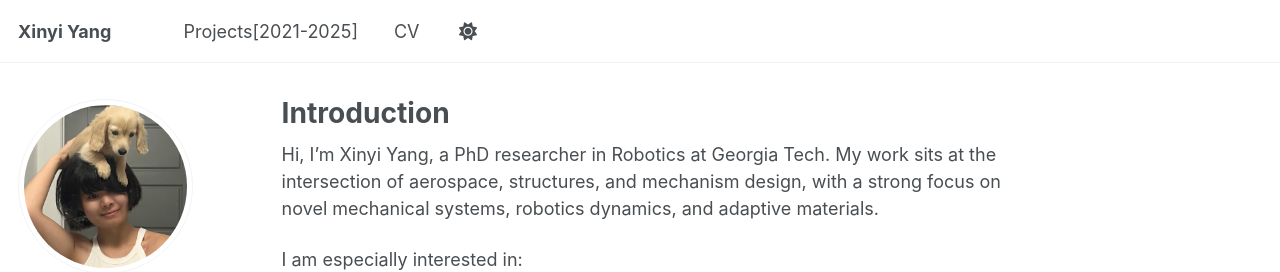
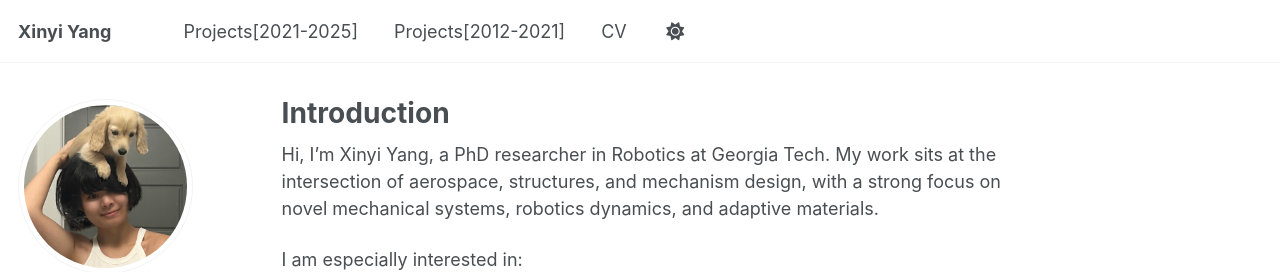
Before and after one commit to XinyiYang0/xinyiyang0.github.io, a Jekyll site: the page built from _pages/about.md, in a window 1280 px wide. Shown: the top 272 px of the page. Built offline with Jekyll 4.4.1, drawn with Linux system fonts in a browser that asks for light colours; some web fonts are replaced; a script that is not in the unit is left out.

Commit message:
Update navigation.yml

```diff
--- a/_data/navigation.yml
+++ b/_data/navigation.yml
@@ -20,8 +20,8 @@ main:
   - title: "Projects[2021-2025]"
     url: /portfolio/
 
-  #- title: "Blog Posts"
-  #  url: /year-archive/
+  - title: "Projects[2012-2021]"
+    url: /year-archive/
 
   - title: "CV"
     url: /cv/
```
